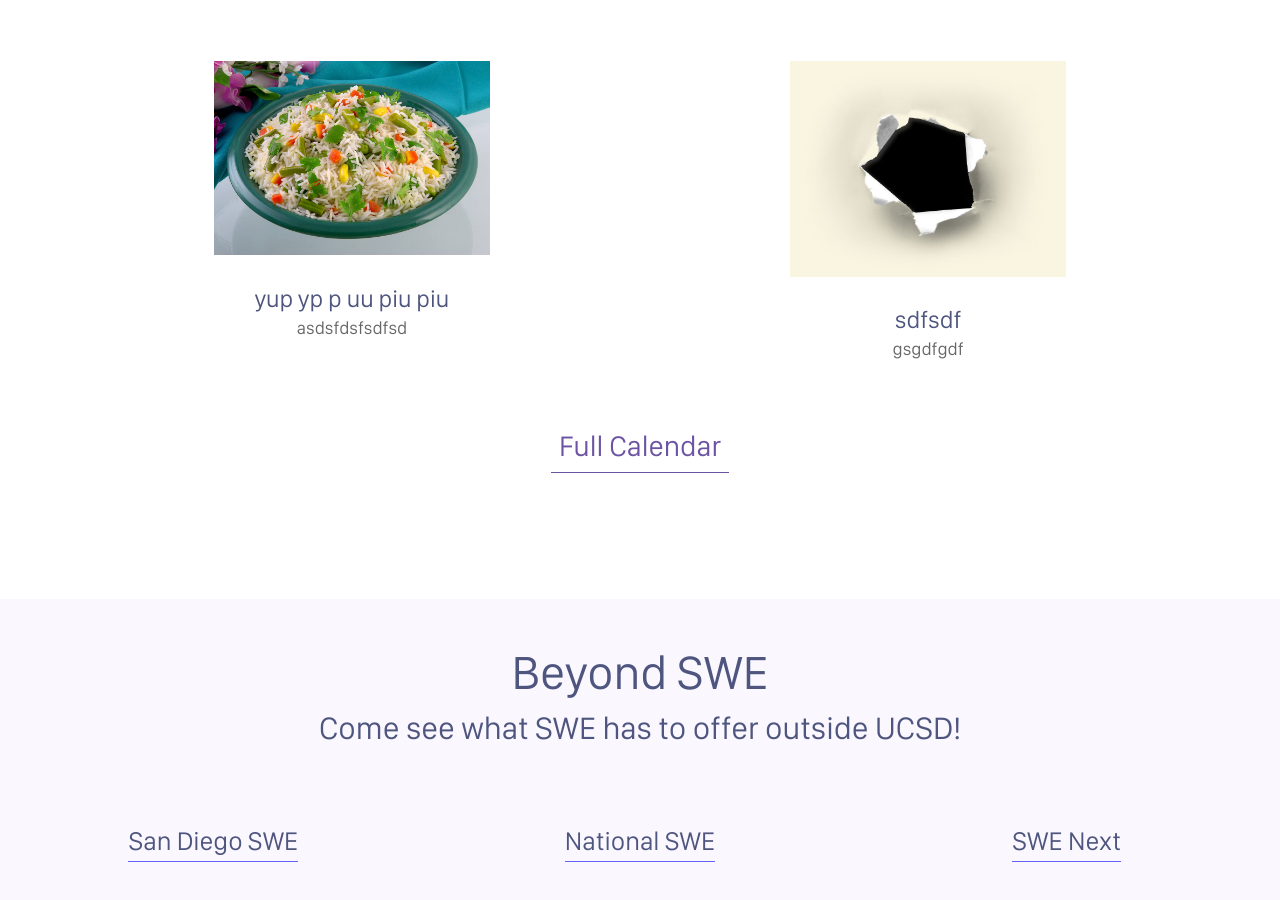
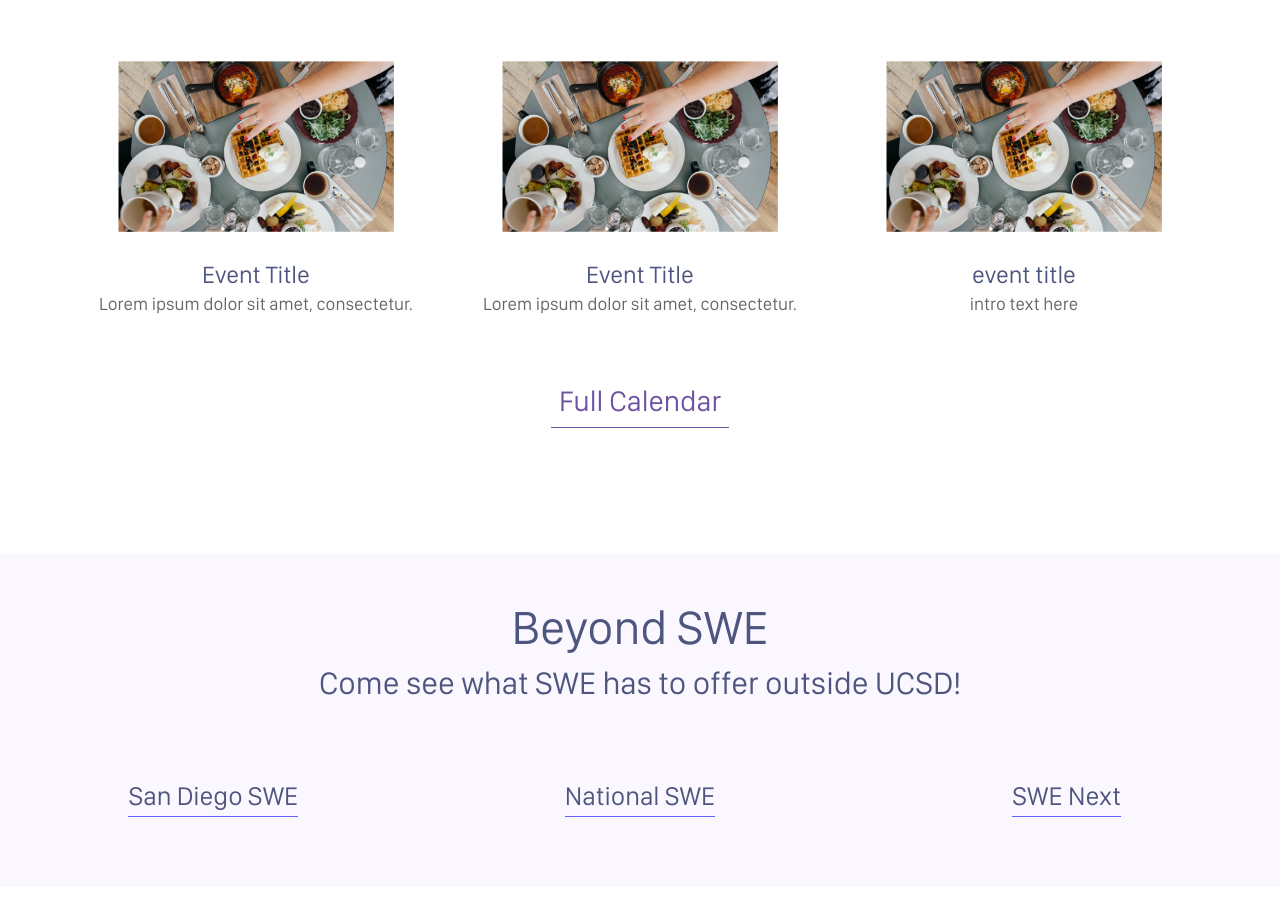
Before and after one commit to sweucsd/swe-website-old, a Jekyll site: the page built from professional.markdown, in a window 1280 px wide and 900 px high, scrolled down 1265 px. Built offline with Jekyll 4.4.1, drawn with Linux system fonts in a browser that asks for light colours; comment, search, counter and statistics services are not loaded.

Commit message:
Updated Social and 2 other files

```diff
--- a/outreach.markdown
+++ b/outreach.markdown
@@ -13,5 +13,11 @@
   title: titiiiiitle
   intro: itroooooo
   url: ulllll
+- image:
+  title:
+  intro:
+  url:
+blurb: Lorem ipsum dolor sit amet, consectetur. Lorem ipsum dolor sit amet, consectetur.
+  Lorem ipsum dolor sit amet, consectetur. Lorem ipsum dolor sit amet, consectetur.
 layout: social
 ---
--- a/professional.markdown
+++ b/professional.markdown
@@ -3,15 +3,21 @@
 date: 2017-06-29 22:11:00 Z
 position: 5
 subtitle: subtitle for prof
+blurb: 'Lorem ipsum dolor sit amet, consectetur adipiscing elit. Ut ut odio nec mauris
+  gravida vehicula. Proin eget magna non felis interdum dictum vitae sit amet eros. '
 intro: prof intro
 events:
-- image: "/uploads/19478546_1450669518289282_152614270_o.jpg"
-  title: 'yup yp p uu piu piu '
-  intro: asdsfdsfsdfsd
-  url: afdsfsdfsdfsdfg
-- image: "/uploads/hole.jpg"
-  title: sdfsdf
-  intro: gsgdfgdf
-  url: sdfgfsgdfg
+- image: "/uploads/meal.png"
+  title: Event Title
+  intro: Lorem ipsum dolor sit amet, consectetur.
+  url: "/"
+- image: "/uploads/meal.png"
+  title: Event Title
+  intro: Lorem ipsum dolor sit amet, consectetur.
+  url: "/"
+- image: "/uploads/meal.png"
+  title: event title
+  intro: intro text here
+  url: "/"
 layout: social
 ---
--- a/social.markdown
+++ b/social.markdown
@@ -5,6 +5,8 @@
 intro: 'Lorem ipsum dolor sit amet, consectetur adipiscing elit. Ut ut odio nec mauris
   gravida vehicula. Proin eget magna non felis interdum dictum vitae sit amet eros. '
 subtitle: Upcoming Social Events
+blurb: 'Lorem ipsum dolor sit amet, consectetur adipiscing elit. Ut ut odio nec mauris
+  gravida vehicula. Proin eget magna non felis interdum dictum vitae sit amet eros. '
 events:
 - title: Event Title
   intro: event intro goes here
```
